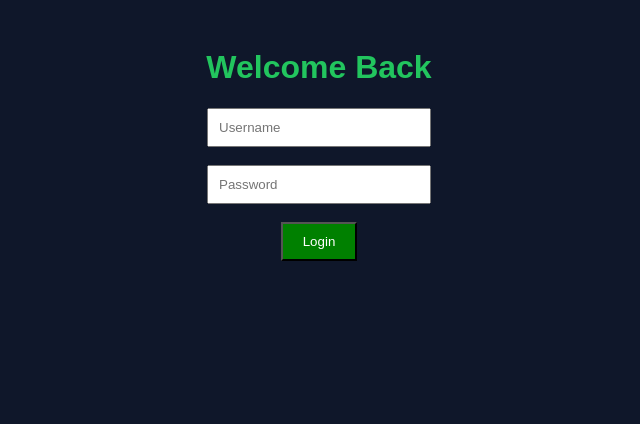
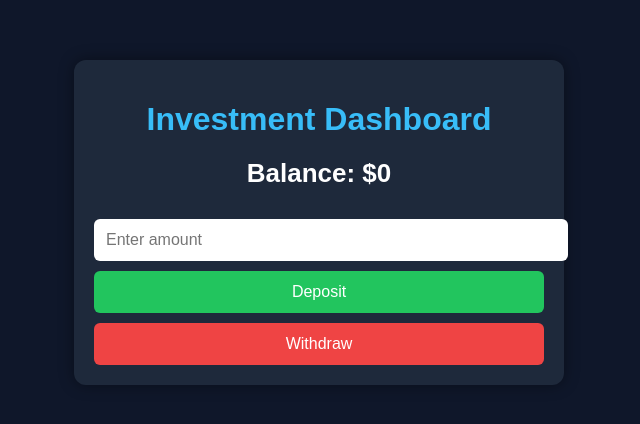
Before and after one commit to crypto-daudaa/crypto-invest-app, a plain HTML site: page index.html in a window 1280 px wide. Shown: the whole page, without its empty margins (321-961 px from the left). Drawn offline with Linux system fonts and the light colour scheme.

Commit message:
Update index.html
my site

```diff
--- a/index.html
+++ b/index.html
@@ -1,142 +1,114 @@
 <!DOCTYPE html>
-<html>
+<html lang="en">
 <head>
-  <title>Investment Platform</title>
+<meta charset="UTF-8">
+<meta name="viewport" content="width=device-width, initial-scale=1.0">
+<title>Crypto Investment Dashboard</title>
+
+<style>
+body {
+    margin: 0;
+    font-family: Arial, sans-serif;
+    background: #0f172a;
+    color: white;
+}
+
+.container {
+    max-width: 450px;
+    margin: 60px auto;
+    padding: 20px;
+    background: #1e293b;
+    border-radius: 12px;
+    box-shadow: 0 0 15px rgba(0,0,0,0.4);
+}
+
+h1 {
+    text-align: center;
+    color: #38bdf8;
+    margin-bottom: 20px;
+}
+
+.balance {
+    text-align: center;
+    font-size: 26px;
+    font-weight: bold;
+    margin: 20px 0;
+}
+
+input {
+    width: 100%;
+    padding: 12px;
+    margin-top: 10px;
+    border: none;
+    border-radius: 6px;
+    font-size: 16px;
+}
+
+button {
+    width: 100%;
+    padding: 12px;
+    margin-top: 10px;
+    border: none;
+    border-radius: 6px;
+    font-size: 16px;
+    cursor: pointer;
+}
+
+.deposit {
+    background: #22c55e;
+    color: white;
+}
+
+.withdraw {
+    background: #ef4444;
+    color: white;
+}
+</style>
 </head>
 
-<body style="font-family:Arial; background:#0f172a; color:white; text-align:center; padding:20px;">
+<body>
 
-<!-- LOGIN PAGE -->
-<div id="loginPage">
-  <h1 style="color:#22c55e;">Welcome Back</h1>
+<div class="container">
+    <h1>Investment Dashboard</h1>
 
-  <input id="user" placeholder="Username" style="padding:10px; width:200px;"><br><br>
-  <input id="pass" type="password" placeholder="Password" style="padding:10px; width:200px;"><br><br>
-
-  <button onclick="login()" style="padding:10px 20px; background:green; color:white;">
-    Login
-  </button>
-
-  <p id="msg"></p>
+    <div class="balance">
+        Balance: $<span id="balance">0</span>
     </div>
 
-<!-- DASHBOARD -->
-<div id="dashboard" style="display:none;">
+    <input type="number" id="amount" placeholder="Enter amount">
 
-  <h1 style="color:#22c55e;">Investment Dashboard</h1>
-
-  <h2>Balance: <span id="balance"></span></h2>
-
-  <button onclick="deposit()" style="padding:10px; background:green; color:white;">Deposit 100</button>
-  <button onclick="withdraw()" style="padding:10px; background:red; color:white;">Withdraw 100</button>
-
-  <hr>
-
-  <h2>Investment Plans</h2>
-
-  <div style="background:#1e293b; padding:10px; margin:10px;">
-    Basic Plan - 10% Profit
-  </div>
-
-  <div style="background:#1e293b; padding:10px; margin:10px;">
-    VIP Plan - 20% Profit
-  </div>
-
-  <div style="background:#1e293b; padding:10px; margin:10px;">
-    Pro Plan - 30% Profit
-  </div>
-
-  <hr>
-
-  <h2>Profit Calculator</h2>
-
-  <input id="amount" type="number" placeholder="Enter amount" style="padding:10px;">
-  <br><br>
-
-  <button onclick="calc()" style="padding:10px 20px; background:#22c55e; color:white;">
-    Calculate
-  </button>
-
-  <h3 id="result"></h3>
-
-  <br>
-
-  <button onclick="logout()" style="background:red; padding:10px; color:white;">
-    Logout
-  </button>
-
+    <button class="deposit" onclick="deposit()">Deposit</button>
+    <button class="withdraw" onclick="withdraw()">Withdraw</button>
 </div>
 
 <script>
-  // AUTO LOGIN CHECK
-  if (localStorage.getItem("loggedIn") === "true") {
-    document.getElementById("loginPage").style.display = "none";
-    document.getElementById("dashboard").style.display = "block";
+let balance = 0;
+
+function updateBalance() {
+    document.getElementById("balance").innerText = balance;
 }
 
-  // BALANCE
-  let balance = localStorage.getItem("balance");
-  if (!balance) balance = 1000;
-  else balance = Number(balance);
-
-  function showBalance() {
-    document.getElementById("balance").innerText = balance;
-    localStorage.setItem("balance", balance);
-  }
-
-  showBalance();
-
-  // LOGIN
-  function login() {
-    let u = document.getElementById("user").value;
-    let p = document.getElementById("pass").value;
-
-    if (u === "admin" && p === "1234") {
-      localStorage.setItem("loggedIn", "true");
-      document.getElementById("loginPage").style.display = "none";
-      document.getElementById("dashboard").style.display = "block";
+function deposit() {
+    let amount = Number(document.getElementById("amount").value);
+    if (amount > 0) {
+        balance += amount;
+        updateBalance();
     } else {
-      document.getElementById("msg").innerText = "Wrong login details";
+        alert("Enter a valid amount");
     }
 }
 
-  // LOGOUT
-  function logout() {
-    localStorage.removeItem("loggedIn");
-    document.getElementById("loginPage").style.display = "block";
-    document.getElementById("dashboard").style.display = "none";
-  }
-
-  // DEPOSIT
-  function deposit() {
-    balance += 100;
-    showBalance();
-  }
-
-  // WITHDRAW
 function withdraw() {
-    if (balance >= 100) {
-      balance -= 100;
-      showBalance();
+    let amount = Number(document.getElementById("amount").value);
+    if (amount > 0 && amount <= balance) {
+        balance -= amount;
+        updateBalance();
     } else {
-      alert("Not enough balance");
+        alert("Invalid or insufficient balance");
     }
 }
 
-  // CALCULATOR
-  function calc() {
-    let a = document.getElementById("amount").value;
-
-    if (!a || a <= 0) {
-      document.getElementById("result").innerText = "Enter valid amount";
-      return;
-    }
-
-    let profit = Number(a) * 0.2;
-
-    document.getElementById("result").innerText =
-      "Profit: " + profit;
-  }
+updateBalance();
 </script>
 
 </body>
```
Lines whose indentation alone changed are shown as unchanged.
